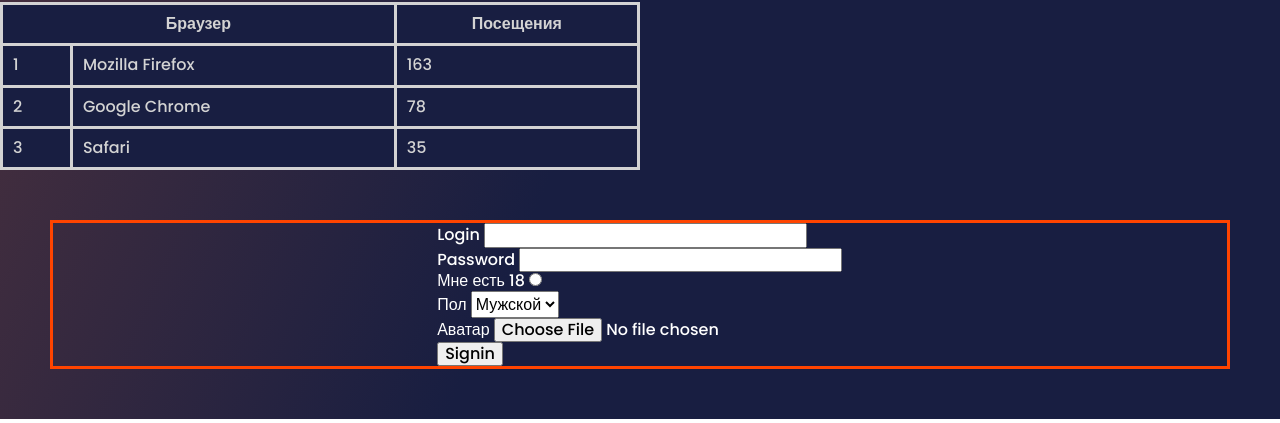
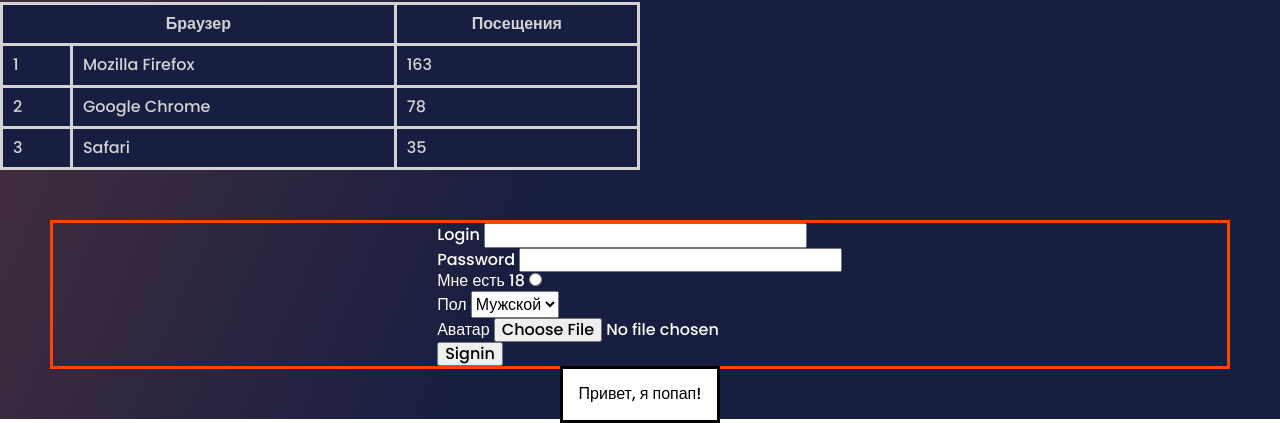
Before and after one commit to Fox-Alice/first-project, a plain HTML site: page index.html in a window 1280 px wide. Shown: the part 1219-1642 px from the top of the page. Drawn offline with Linux system fonts and the light colour scheme.

Commit message:
feat: try dialog

```diff
--- a/index.html
+++ b/index.html
@@ -116,5 +116,6 @@
           <br>
           <input value="Signin" type="submit">
     </form>
+    <dialog open>Привет, я попап!</dialog>
   </main>
 </body>
```
